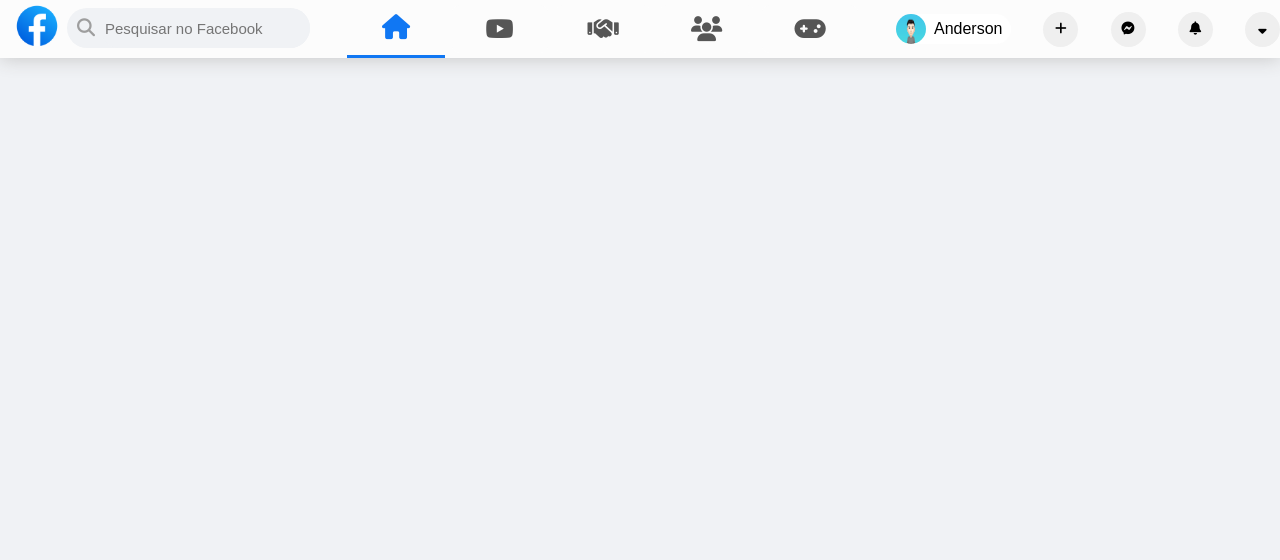
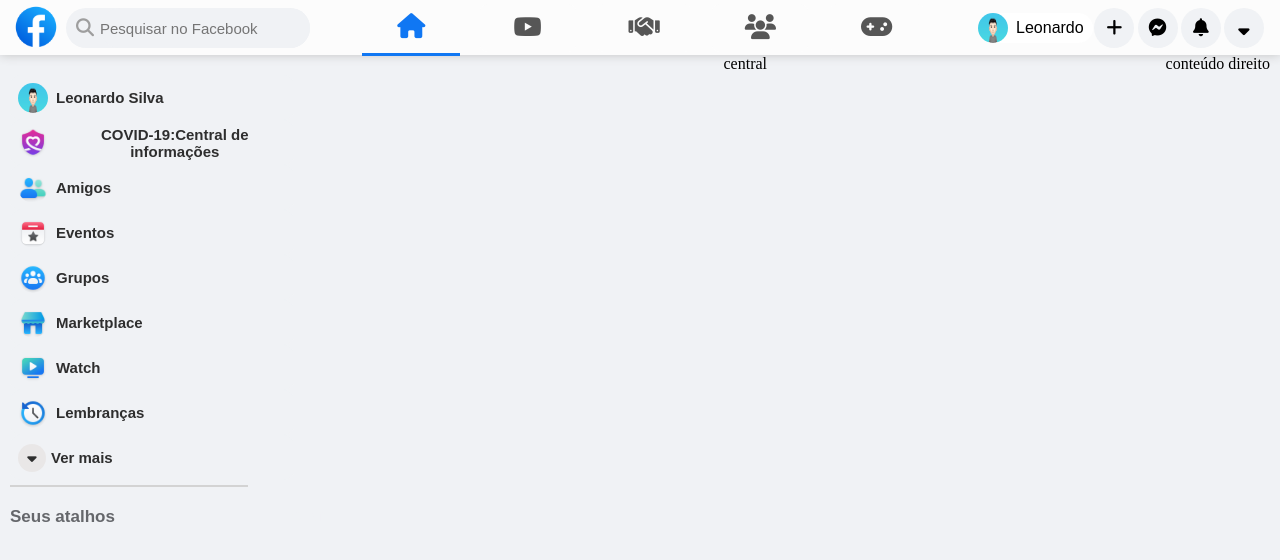
Before and after one commit to AndersonS7/facebook, a plain HTML site: page index.html in a window 1280 px wide. Drawn offline with Linux system fonts and the light colour scheme.

Commit message:
atualizações

```diff
--- a/index.css
+++ b/index.css
@@ -2,34 +2,51 @@
     margin: 0px;
     padding: 0px;
 }
+body{
+    background: #f0f2f5;
+}
 ul,li,a {
     text-decoration: none;
     list-style: none;
+    font-family: Arial, Helvetica, sans-serif;
 }
-body{
-    background: #f0f2f5;
+h2{
+    font-size: 17px;
+    font-weight: 550;
+    font-family: Arial, Helvetica, sans-serif;
+    color: #65676b;
 }
 header{
     display: flex;
-    height: 58px;
+    height: 55px;
     background-color: #FCFCFC;
     justify-content: space-between;
-    box-shadow: 0px 0.01px 20px #C3C3C3;
+    box-shadow: 0px 0.01px 10px #C3C3C3;
+    padding-left: 14px;
+    padding-right: 14px;
 }
+hr{
+    margin-top: 5px;
+    width: 75%;
+    border: solid 1px #d3d3d3;
+}
+/* ESTILIZAÇÃO DO MENÚ  ======================== */
 /* menu1*/
+#menu1 {
+    height: 56px;
+    display: flex;
+    justify-content: center;
+    align-items: center;
+}
 #logo {
     height: 44px;
     width: 44px;
-    margin-left: 15px;
+    padding-top: 2px;
 }
-#menu1 {
-    height: 56px;
-    display: flex;
-    align-items: center;
-}
+
 /* menu 2 */
 #menu2 {
-    width: 40%;
+    width: 45%;
     display: flex;
     align-items: center;
     justify-content: space-between;
@@ -61,51 +78,30 @@
     border-bottom: solid 3px#1077F3;
     border-radius: 0px;
 }
+
 /* menu 3 */
 #menu3 {
-    width: 30%;
+    width: 23%;
     display: flex;
     align-items: center;
     justify-content: space-between;
 }
 .btn-menu3 {
-    height: 35px;
-    width: 35px;
+    height: 40px;
+    width: 40px;
+    margin-right: 2px;
     border: none;
     border-radius: 50%;
+    font-size: 18px;
+    background-color: #f0f2f5;
 }
 .btn-menu3:hover{
-    background-color: #565656;
+    background-color:#d3d3d3;
 }
-
-/* campo de pesquisa */
-#busca {
-    width: 210px;
-    height: 40px;
-    padding: 5px;
-    margin-left: 5px;
-    background: #f0f2f5;
-    border: none;
-    border-radius: 30px;
-    text-align: start;
-    font-size: 15px;
-    outline: none;
-    font-family: Arial, Helvetica, sans-serif;
-}
-.btn-pesquisa{
-    background: #f0f2f5;
-    border: none;
-    border-radius: 30px;
-    padding-left: 10px;
-    margin-left: 8px;
-    font-size: 18px;
-    color: #9E9E9E;
-}
-.btn-pesquisa:focus{
+.btn-menu3:focus{
     outline: none;
 }
-
-/* IMAGENS e BTN*/
+/* imagem e btn menu 3*/
 #imagem_menu_3{
     height: 30px;
     width: 30px;
@@ -128,3 +124,102 @@
 .btn_imag:focus{
     outline: none;
 }
+
+/* campo de pesquisa */
+#busca {
+    width: 210px;
+    height: 40px;
+    margin-left: 6px;
+    background: #f0f2f5;
+    border: none;
+    border-radius: 30px;
+    text-align: start;
+    font-size: 15px;
+    outline: none;
+    font-family: Arial, Helvetica, sans-serif;
+}
+.btn-pesquisa{
+    background: #f0f2f5;
+    border: none;
+    border-radius: 30px;
+    padding-left: 10px;
+    margin-left: 8px;
+    font-size: 18px;
+    color: #9E9E9E;
+}
+.btn-pesquisa:focus{
+    outline: none;
+}
+
+/* ESTILIZAÇÃO DO CONTEÚDO ====================== */
+.container{
+    display: flex;
+    justify-content: space-between;
+    padding-left: 10px;
+    padding-right: 10px;
+}
+
+/* conteúdo da esquerda */
+#section1 {
+    margin-top: 20px;
+    height: 90vh;
+    width: 25%;
+}
+#btn-section-1{
+    height: 45px;
+    width: 90%;
+    padding-left: 8px;
+    background-color: #f0f2f5;
+    border: none;
+    border-radius: 10px;
+    font-family: Arial, Helvetica, sans-serif;
+    font-weight: 550;
+    font-size: 15px;
+    color: #2e2e2e;
+
+    display: flex;
+    justify-content: flex-start;
+    align-items: center;
+
+}
+#btn-section-1:hover{
+    background-color: #e4e4e4;
+}
+#btn-section-1:focus{
+    outline: none;
+}
+#imagem_section_1{
+    height: 30px;
+    width: 30px;
+    border-radius: 50%;
+    margin-right: 8px;
+}
+.ver-mais{
+    height: 20px;
+    width: 20px;
+    border-radius: 50%;
+    margin-right: 5px;
+    background-color: #e9e7e7;
+    padding: 4px;
+}
+
+/* texto de editar atalho da seção 1 */
+#atalhos{
+    display: flex;
+    justify-content: space-between;
+    padding-top: 20px;
+    position: relative;
+}
+#editar-section-3{
+    width: 100%;
+    color: #f0f2f5;
+    position: absolute;
+    text-align: end;
+}
+#editar-section-3:hover{
+    width: 100%;
+    color: #1077F3;
+    position: absolute;
+    text-align: end;
+    width: 80%;
+}
--- a/index.html
+++ b/index.html
@@ -23,7 +23,7 @@
             <button href="#" class="btn-menu2"><i class="fas fa-gamepad"></i></button>
         </div>
         <div id="menu3">
-            <button class="btn_imag"><img src="img/avatar.png" alt="#" id="imagem_menu_3">Anderson</button>
+            <button class="btn_imag"><img src="img/avatar.png" alt="#" id="imagem_menu_3">Leonardo</button>
             <button class="fas fa-plus btn-menu3"></button>
             <button class="fab fa-facebook-messenger btn-menu3"></button>
             <button class="fas fa-bell btn-menu3"></button>
@@ -31,6 +31,34 @@
         </div>
     </header>
 
+    <div class="container">
+
+        <section id="section1">
+            <ul>
+                <li><button id="btn-section-1"><img src="img/avatar.png" alt="#" id="imagem_section_1">Leonardo Silva</button></li>
+                <li><button id="btn-section-1"><img src="img/Icones/icone_coração_covid.png" alt="#" id="imagem_section_1">COVID-19:Central de informações</button></li>
+                <li><button id="btn-section-1"><img src="img/Icones/icone_grupos.png" alt="#" id="imagem_section_1">Amigos</button></li>
+                <li><button id="btn-section-1"><img src="img/Icones/eventos.png" alt="#" id="imagem_section_1">Eventos</button></li>
+                <li><button id="btn-section-1"><img src="img/Icones/icone_grupo_2.png" alt="#" id="imagem_section_1">Grupos</button></li>
+                <li><button id="btn-section-1"><img src="img/Icones/marketplice.png" alt="#" id="imagem_section_1">Marketplace</button></li>
+                <li><button id="btn-section-1"><img src="img/Icones/watch.png" alt="#" id="imagem_section_1">Watch</button></li>
+                <li><button id="btn-section-1"><img src="img/Icones/lembranças.png" alt="#" id="imagem_section_1">Lembranças</button></li>
+                <li><button id="btn-section-1"><i class="fas fa-sort-down ver-mais"></i> Ver mais</button></li>
+            </ul>
+            <hr>
+            <div id="atalhos">
+                <h2>Seus atalhos</h2>
+                <a href="#" id="editar-section-3">Editar</a>
+            </div>
+
+        </section>
+
+        <section>central</section>
+
+        <section>conteúdo direito</section>
+
+    </div>
+
     <script src="https://kit.fontawesome.com/a076d05399.js"></script>
 
 </body>
--- a/index.js
+++ /dev/null
@@ -1,3 +0,0 @@
-$(function () {
-    $('[data-toggle="tooltip"]').tooltip()
-  })
```
Also changed, not shown: img/Icones/eventos.png (added), img/Icones/icone_grupo_2.png (added), img/Icones/lembranças.png (renamed from img/Icones/lembrança.png).
